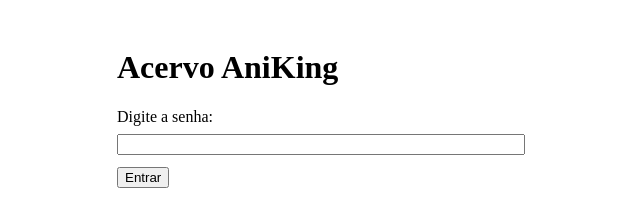
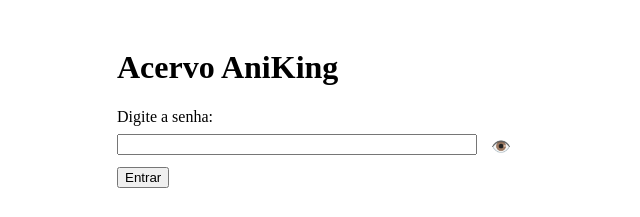
Before and after one commit to MestreUDK/acervo-aniking, a Next.js app: page / in a window 1280 px wide. Shown: the top 217 px of the page, without its empty margins (323-963 px from the left). Built offline with nearby package versions, Linux system fonts and the light colour scheme.

Commit message:
Atualizar o page.tsx

```diff
--- a/app/page.tsx
+++ b/app/page.tsx
@@ -5,6 +5,7 @@ import animes from '../data/animes.json';
 
 export default function Home() {
   const [senha, setSenha] = useState('');
+  const [mostrarSenha, setMostrarSenha] = useState(false);
   const [acessoLiberado, setAcessoLiberado] = useState(false);
   const senhaCorreta = 'AnimesUDK2025';
 
@@ -23,13 +24,27 @@ export default function Home() {
         <h1>Acervo AniKing</h1>
         <form onSubmit={handleSubmit}>
           <label htmlFor="senha">Digite a senha:</label>
-          <input
-            id="senha"
-            type="password"
-            value={senha}
-            onChange={(e) => setSenha(e.target.value)}
-            style={{ display: 'block', marginTop: 8, marginBottom: 12, width: '100%' }}
-          />
+          <div style={{ display: 'flex', alignItems: 'center', gap: 8 }}>
+            <input
+              id="senha"
+              type={mostrarSenha ? 'text' : 'password'}
+              value={senha}
+              onChange={(e) => setSenha(e.target.value)}
+              style={{ flex: 1, marginTop: 8, marginBottom: 12 }}
+            />
+            <button
+              type="button"
+              onClick={() => setMostrarSenha((v) => !v)}
+              style={{
+                background: 'transparent',
+                border: 'none',
+                fontSize: 16,
+                cursor: 'pointer'
+              }}
+            >
+              {mostrarSenha ? '🙈' : '👁️'}
+            </button>
+          </div>
           <button type="submit">Entrar</button>
         </form>
       </main>
```
